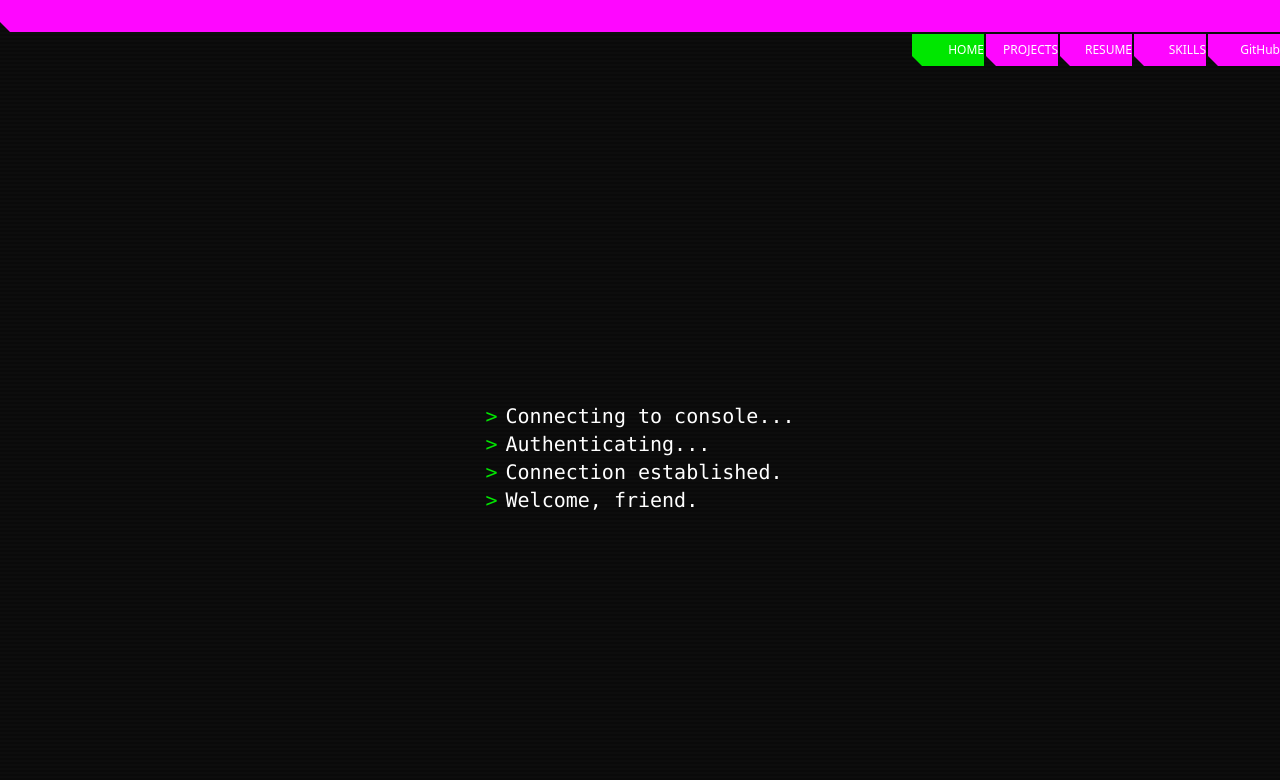
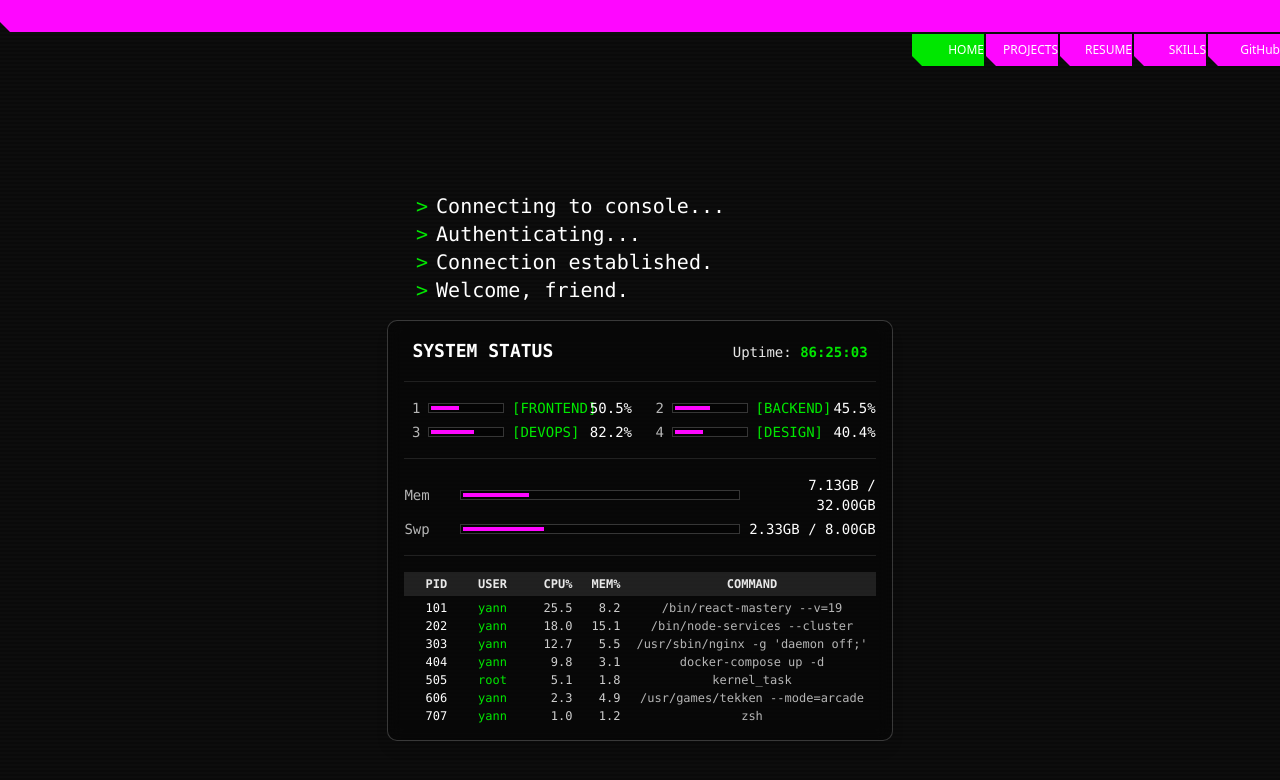
Before and after one commit to yannmazita/portfolio, a React (Vite) app: page / in a window 1280 px wide. Shown: the top 780 px of the page. Built offline with nearby package versions, Linux system fonts and the light colour scheme.

Commit message:
Added 'system' stats

```diff
--- /dev/null
+++ b/src/features/home/components/CpuStats.tsx
@@ -0,0 +1,28 @@
+// src/features/home/components/CpuStats.tsx
+import { ProgressBar } from "./ProgressBar";
+import { CPU_CORES } from "../utils/stats-data";
+
+interface CpuStatsProps {
+  usages: number[]; // Array of percentages, one for each core
+}
+
+export const CpuStats: React.FC<CpuStatsProps> = ({ usages }) => {
+  return (
+    <div className="grid grid-cols-1 gap-x-4 gap-y-1 sm:grid-cols-2">
+      {CPU_CORES.map((core, index) => (
+        <div key={core.id} className="flex items-center gap-2 text-sm">
+          <span className="w-4 text-right text-white/70">{core.id}</span>
+          <div className="flex-1">
+            <ProgressBar value={usages[index] ?? 0} />
+          </div>
+          <span className="text-portfolio-secondary w-16 text-left font-mono">
+            [{core.name}]
+          </span>
+          <span className="w-12 text-right text-white">
+            {(usages[index] ?? 0).toFixed(1)}%
+          </span>
+        </div>
+      ))}
+    </div>
+  );
+};
--- a/src/features/home/components/HomeSection.tsx
+++ b/src/features/home/components/HomeSection.tsx
@@ -2,6 +2,7 @@
 import { cn } from "@/common/shadcn/lib/utils";
 import { useTypewriter } from "../hooks/useTypewriter";
 import { Terminal } from "./Terminal";
+import { SystemStats } from "./SystemStats";
 
 const TYPING_SEQUENCE: string[] = [
   "Connecting to console...",
@@ -30,9 +31,11 @@ export const HomeSection: React.FC = () => {
         {isComplete && (
           <div
             className={cn(
-              "animate-in fade-in slide-in-from-bottom-8 mt-4 delay-300 duration-1000",
+              "animate-in fade-in slide-in-from-bottom-8 mt-4 duration-1000",
             )}
-          ></div>
+          >
+            <SystemStats />
+          </div>
         )}
       </div>
     </section>
--- /dev/null
+++ b/src/features/home/components/MemoryStats.tsx
@@ -0,0 +1,47 @@
+// src/features/home/components/MemoryStats.tsx
+import { ProgressBar } from "./ProgressBar";
+
+interface Stat {
+  used: number;
+  total: number;
+  percent: number;
+}
+
+interface MemoryStatsProps {
+  memory: Stat;
+  swap: Stat;
+}
+
+const formatBytes = (megabytes: number) => {
+  if (megabytes < 1024) {
+    return `${megabytes.toFixed(0)}MB`;
+  }
+  return `${(megabytes / 1024).toFixed(2)}GB`;
+};
+
+export const MemoryStats: React.FC<MemoryStatsProps> = ({ memory, swap }) => {
+  return (
+    <div className="space-y-1">
+      {/* Memory */}
+      <div className="flex items-center gap-2 text-sm">
+        <span className="w-12 text-left text-white/70">Mem</span>
+        <div className="flex-1">
+          <ProgressBar value={memory.percent} />
+        </div>
+        <span className="w-32 text-right font-mono text-white">
+          {formatBytes(memory.used)} / {formatBytes(memory.total)}
+        </span>
+      </div>
+      {/* Swap */}
+      <div className="flex items-center gap-2 text-sm">
+        <span className="w-12 text-left text-white/70">Swp</span>
+        <div className="flex-1">
+          <ProgressBar value={swap.percent} />
+        </div>
+        <span className="w-32 text-right font-mono text-white">
+          {formatBytes(swap.used)} / {formatBytes(swap.total)}
+        </span>
+      </div>
+    </div>
+  );
+};
--- /dev/null
+++ b/src/features/home/components/ProcessList.tsx
@@ -0,0 +1,36 @@
+// src/features/home/components/ProcessList.tsx
+import { PROCESS_LIST } from "../utils/stats-data";
+
+export const ProcessList: React.FC = () => {
+  return (
+    <div className="font-mono text-xs text-white/90">
+      {/* Header */}
+      <div className="flex bg-white/10 px-2 py-1 font-bold">
+        <span className="w-12">PID</span>
+        <span className="w-16">USER</span>
+        <span className="w-12 text-right">CPU%</span>
+        <span className="w-12 text-right">MEM%</span>
+        <span className="flex-1 pl-4">COMMAND</span>
+      </div>
+
+      {/* Rows */}
+      <div className="space-y-0.5 pt-1">
+        {PROCESS_LIST.map((proc) => (
+          <div key={proc.pid} className="flex px-2 hover:bg-white/5">
+            <span className="w-12 text-white">{proc.pid}</span>
+            <span className="text-portfolio-secondary w-16">{proc.user}</span>
+            <span className="w-12 text-right text-white/80">
+              {proc.cpu.toFixed(1)}
+            </span>
+            <span className="w-12 text-right text-white/80">
+              {proc.mem.toFixed(1)}
+            </span>
+            <span className="flex-1 truncate pl-4 text-white/70">
+              {proc.command}
+            </span>
+          </div>
+        ))}
+      </div>
+    </div>
+  );
+};
--- /dev/null
+++ b/src/features/home/components/ProgressBar.tsx
@@ -0,0 +1,33 @@
+// src/features/home/components/ProgressBar.tsx
+import { cn } from "@/common/shadcn/lib/utils";
+
+interface ProgressBarProps {
+  value: number; // Percentage from 0 to 100
+  className?: string;
+  barColor?: string; // TailwindCSS class
+}
+
+export const ProgressBar: React.FC<ProgressBarProps> = ({
+  value,
+  className,
+  barColor,
+}) => {
+  const width = Math.max(0, Math.min(100, value));
+
+  return (
+    <div
+      className={cn(
+        "h-2.5 w-full border border-white/20 bg-black/50 p-0.5",
+        className,
+      )}
+    >
+      <div
+        className={cn(
+          "h-full transition-[width] duration-300 ease-in-out",
+          barColor ?? "bg-portfolio-primary",
+        )}
+        style={{ width: `${width}%` }}
+      />
+    </div>
+  );
+};
--- /dev/null
+++ b/src/features/home/components/SystemStats.tsx
@@ -0,0 +1,22 @@
+// src/features/home/components/SystemStats.tsx
+import { useLiveStats } from "../hooks/useLiveStats";
+import { CpuStats } from "./CpuStats";
+import { MemoryStats } from "./MemoryStats";
+import { ProcessList } from "./ProcessList";
+import { SystemStatsHeader } from "./SystemStatsHeader";
+
+export const SystemStats: React.FC = () => {
+  const { cpuUsages, memoryUsage, swapUsage } = useLiveStats();
+
+  return (
+    <div className="w-full max-w-2xl rounded-lg border border-white/20 bg-black/30 p-4 font-mono shadow-lg backdrop-blur-sm">
+      <SystemStatsHeader />
+      <div className="my-4 h-px bg-white/10" />
+      <CpuStats usages={cpuUsages} />
+      <div className="my-4 h-px bg-white/10" />
+      <MemoryStats memory={memoryUsage} swap={swapUsage} />
+      <div className="my-4 h-px bg-white/10" />
+      <ProcessList />
+    </div>
+  );
+};
--- /dev/null
+++ b/src/features/home/components/SystemStatsHeader.tsx
@@ -0,0 +1,39 @@
+// src/features/home/components/SystemStatsHeader.tsx
+import { useState, useEffect } from "react";
+
+// Helper to format seconds into HH:MM:SS
+const formatTime = (totalSeconds: number) => {
+  const hours = Math.floor(totalSeconds / 3600)
+    .toString()
+    .padStart(2, "0");
+  const minutes = Math.floor((totalSeconds % 3600) / 60)
+    .toString()
+    .padStart(2, "0");
+  const seconds = (totalSeconds % 60).toString().padStart(2, "0");
+  return `${hours}:${minutes}:${seconds}`;
+};
+
+export const SystemStatsHeader: React.FC = () => {
+  // Start uptime from a random-ish high number to look authentic
+  const [uptime, setUptime] = useState(3 * 24 * 3600 + 14 * 3600 + 25 * 60); // 3d 14h 25m
+
+  useEffect(() => {
+    const timer = setInterval(() => {
+      setUptime((prevUptime) => prevUptime + 1);
+    }, 1000);
+
+    return () => clearInterval(timer);
+  }, []);
+
+  return (
+    <div className="mb-2 flex items-baseline justify-between px-2 text-sm text-white/90">
+      <h2 className="text-lg font-bold text-white">SYSTEM STATUS</h2>
+      <span>
+        Uptime:{" "}
+        <span className="text-portfolio-secondary font-semibold">
+          {formatTime(uptime)}
+        </span>
+      </span>
+    </div>
+  );
+};
--- /dev/null
+++ b/src/features/home/hooks/useLiveStats.ts
@@ -0,0 +1,70 @@
+// src/features/home/hooks/useLiveStats.ts
+import { useState, useEffect, useRef } from "react";
+import { CPU_CORES, MEMORY_TOTAL_MB, SWAP_TOTAL_MB } from "../utils/stats-data";
+
+// Helper to generate a random number in a range
+const random = (min: number, max: number) => Math.random() * (max - min) + min;
+
+const initialCpuUsages = CPU_CORES.map(() => random(20, 60));
+const initialMemoryUsage = random(4000, 8000);
+const initialSwapUsage = random(1000, 2000);
+
+/**
+ * Simulates live system statistics.
+ * @returns An object with live CPU, memory, and swap usage values.
+ */
+export const useLiveStats = () => {
+  const [cpuUsages, setCpuUsages] = useState<number[]>(initialCpuUsages);
+  const [memoryUsage, setMemoryUsage] = useState<number>(initialMemoryUsage);
+  const [swapUsage, setSwapUsage] = useState<number>(initialSwapUsage);
+
+  const requestRef = useRef<number>(0);
+  const lastUpdateTimeRef = useRef<number>(0);
+
+  // Store targets and current values for smooth animation
+  const cpuTargetsRef = useRef<number[]>(initialCpuUsages);
+  const memTargetRef = useRef<number>(initialMemoryUsage);
+  const swapTargetRef = useRef<number>(initialSwapUsage);
+
+  const animate = (time: number) => {
+    // Update targets every 2 seconds
+    if (time - lastUpdateTimeRef.current > 2000) {
+      lastUpdateTimeRef.current = time;
+      cpuTargetsRef.current = CPU_CORES.map(() => random(20, 85));
+      memTargetRef.current = random(4000, 12000);
+      swapTargetRef.current = random(1000, 4000);
+    }
+
+    // Interpolate current values towards targets for smooth transition
+    setCpuUsages((prev) =>
+      prev.map((usage, i) => usage + (cpuTargetsRef.current[i] - usage) * 0.05),
+    );
+    setMemoryUsage((prev) => prev + (memTargetRef.current - prev) * 0.05);
+    setSwapUsage((prev) => prev + (swapTargetRef.current - prev) * 0.05);
+
+    requestRef.current = requestAnimationFrame(animate);
+  };
+
+  useEffect(() => {
+    requestRef.current = requestAnimationFrame(animate);
+    return () => {
+      if (requestRef.current) {
+        cancelAnimationFrame(requestRef.current);
+      }
+    };
+  }, []);
+
+  return {
+    cpuUsages,
+    memoryUsage: {
+      used: memoryUsage,
+      total: MEMORY_TOTAL_MB,
+      percent: (memoryUsage / MEMORY_TOTAL_MB) * 100,
+    },
+    swapUsage: {
+      used: swapUsage,
+      total: SWAP_TOTAL_MB,
+      percent: (swapUsage / SWAP_TOTAL_MB) * 100,
+    },
+  };
+};
--- /dev/null
+++ b/src/features/home/utils/stats-data.ts
@@ -0,0 +1,58 @@
+// src/features/home/utils/stats-data.ts
+export interface Process {
+  pid: number;
+  user: string;
+  cpu: number;
+  mem: number;
+  command: string;
+}
+
+export const CPU_CORES = [
+  { id: 1, name: "FRONTEND" },
+  { id: 2, name: "BACKEND" },
+  { id: 3, name: "DEVOPS" },
+  { id: 4, name: "DESIGN" },
+];
+
+export const PROCESS_LIST: Process[] = [
+  {
+    pid: 101,
+    user: "yann",
+    cpu: 25.5,
+    mem: 8.2,
+    command: "/bin/react-mastery --v=19",
+  },
+  {
+    pid: 202,
+    user: "yann",
+    cpu: 18.0,
+    mem: 15.1,
+    command: "/bin/node-services --cluster",
+  },
+  {
+    pid: 303,
+    user: "yann",
+    cpu: 12.7,
+    mem: 5.5,
+    command: "/usr/sbin/nginx -g 'daemon off;'",
+  },
+  {
+    pid: 404,
+    user: "yann",
+    cpu: 9.8,
+    mem: 3.1,
+    command: "docker-compose up -d",
+  },
+  { pid: 505, user: "root", cpu: 5.1, mem: 1.8, command: "kernel_task" },
+  {
+    pid: 606,
+    user: "yann",
+    cpu: 2.3,
+    mem: 4.9,
+    command: "/usr/games/tekken --mode=arcade",
+  },
+  { pid: 707, user: "yann", cpu: 1.0, mem: 1.2, command: "zsh" },
+];
+
+export const MEMORY_TOTAL_MB = 32768;
+export const SWAP_TOTAL_MB = 8192;
```
